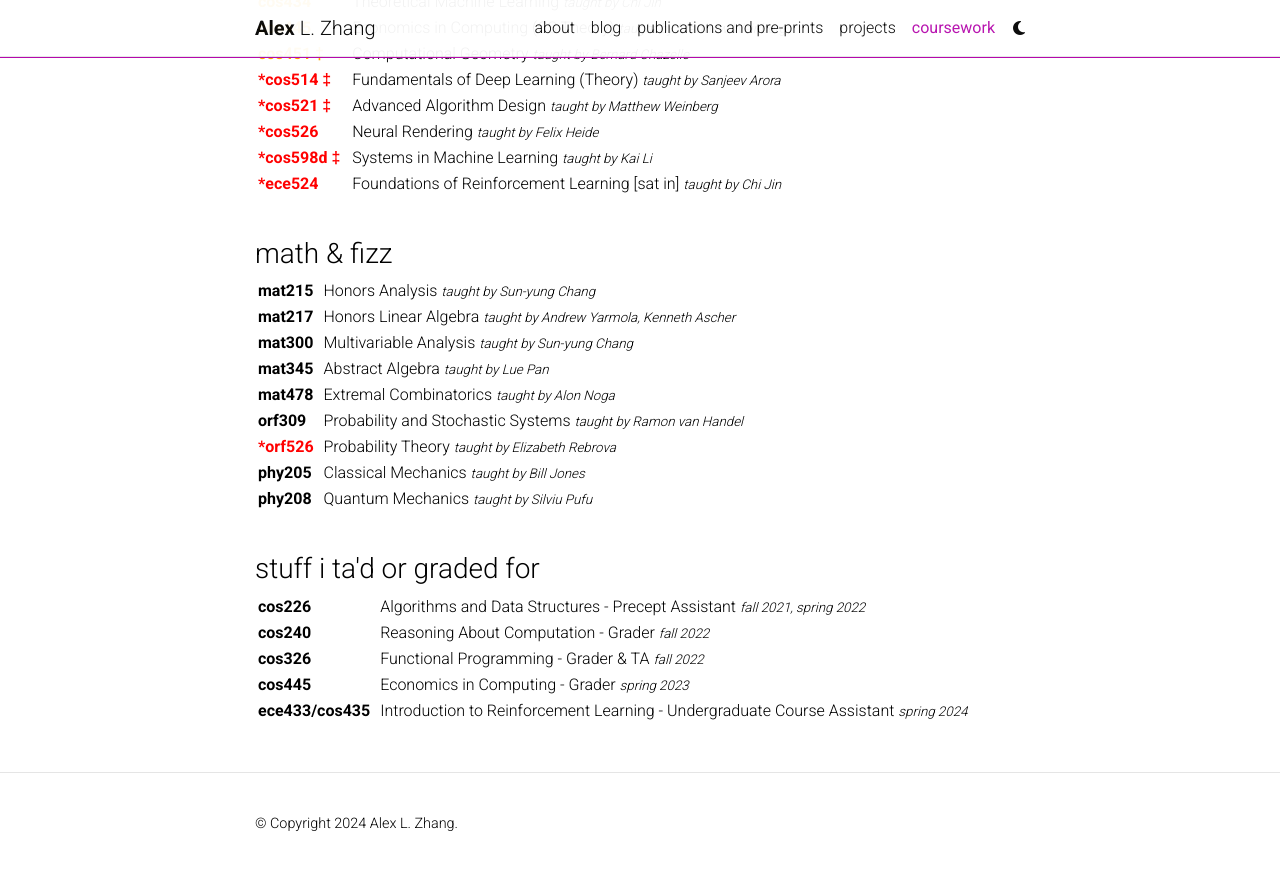
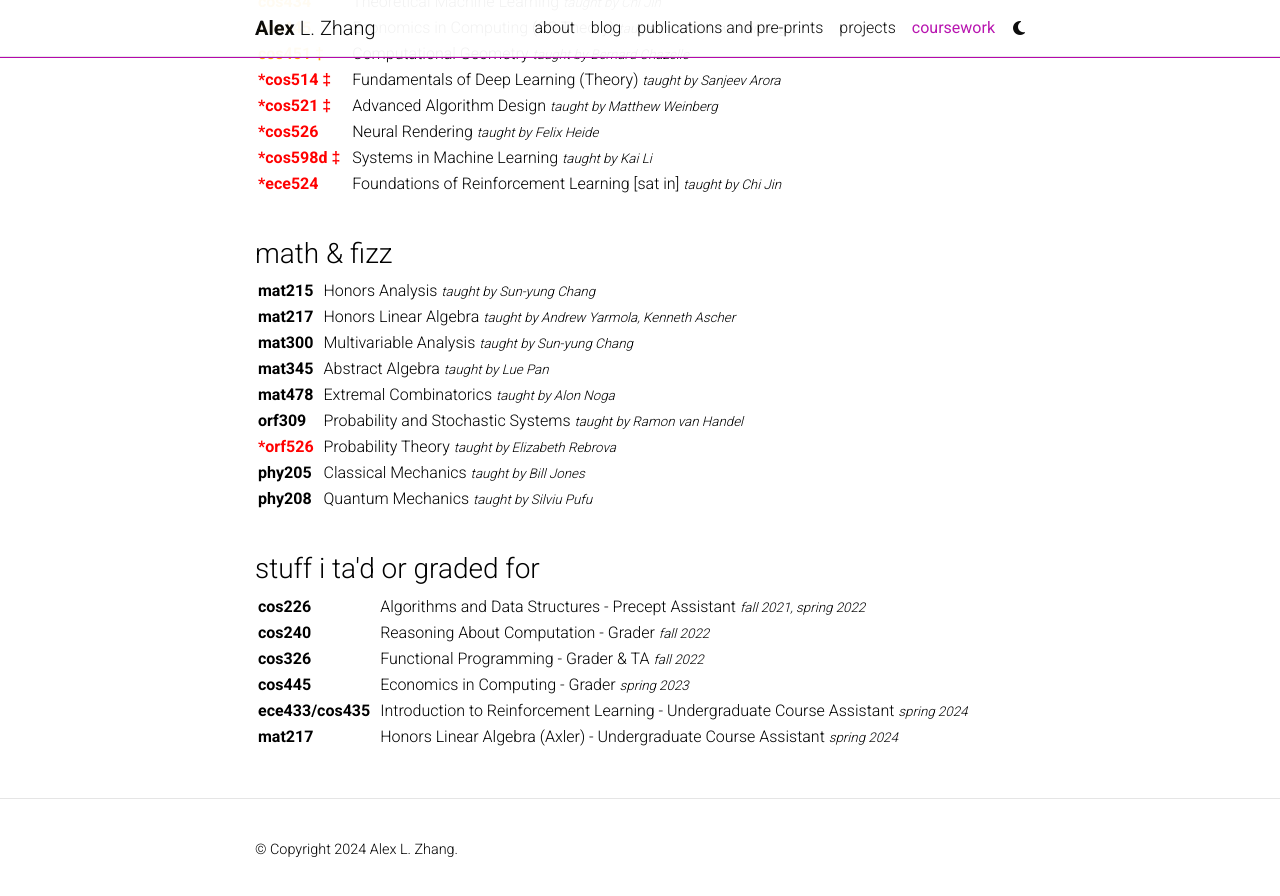
Before and after one commit to alexzhang13/alexzhang13.github.io-old, a Jekyll site: the page built from _pages/teaching.md, in a window 1280 px wide and 900 px high, scrolled down 515 px. Shown: the top 896 px of the window. Built offline with Jekyll 4.4.1, drawn with Linux system fonts in a browser that asks for light colours; comment, search, counter and statistics services are not loaded; a style sheet for code colours, icons or effects is not loaded; before the commit the page ends 1389 px from its top, so only the background shows below that.

Commit message:
Add mat217

```diff
--- a/_pages/teaching.md
+++ b/_pages/teaching.md
@@ -387,5 +387,17 @@ nav_order: 5
         Introduction to Reinforcement Learning - Undergraduate Course Assistant <span style="font-size: 10pt; font-style: italic;">spring 2024</span>
     </td>
 </tr>
+
+<tr>
+    <td>
+        <br>
+    </td>
+    <td>
+        <span style="font-weight: bold;">mat217&nbsp;&nbsp;</span>
+    </td>
+    <td>
+        Honors Linear Algebra (Axler) - Undergraduate Course Assistant <span style="font-size: 10pt; font-style: italic;">spring 2024</span>
+    </td>
+</tr>
 </tbody>
 </table>
```
